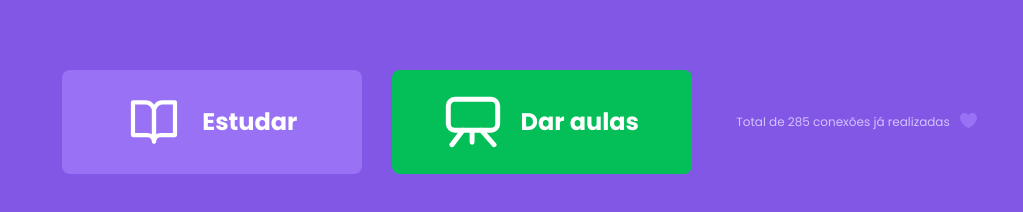
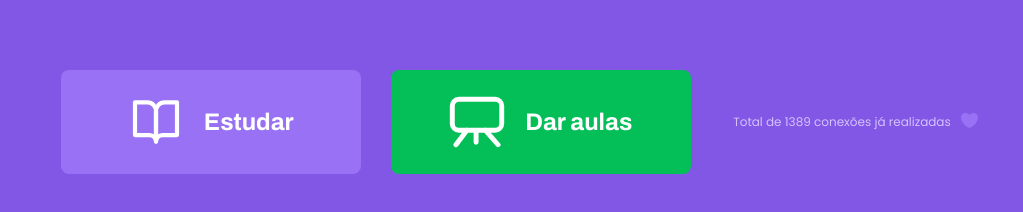
Before and after one commit to oMatheusCaetano/proffy, a React (Create React App) app: page / in a window 1280 px wide. Shown: the part 476-688 px from the top of the page, without its empty margins (128-1151 px from the left). Built offline with nearby package versions, Linux system fonts and the light colour scheme.

Commit message:
Hero Page

```diff
--- a/src/components/atoms/button/Button/styles.ts
+++ b/src/components/atoms/button/Button/styles.ts
@@ -18,10 +18,15 @@ export const Container = styled.button<ContainerProps>`
   border-radius: ${({ theme }) => theme.borderRadius};
   height: 56px;
   padding: 0 40px;
+  font-family: Archivo, Poppins, sans-serif;
   transition: .3s;
 
   &:hover {
     background: ${({ background }) => darken(0.1, background)};
+  }
+
+  span {
+    font-family: Archivo, Poppins, sans-serif;
   }
 
   ${({ big }) => big && css`
--- a/src/pages/Hero/index.tsx
+++ b/src/pages/Hero/index.tsx
@@ -1,4 +1,4 @@
-import React from 'react';
+import React, { useState, useEffect } from 'react';
 
 import { AvailableIcons } from '@/components/atoms/img/Icon';
 import { TextSize } from '@/components/atoms/text/Text';
@@ -16,7 +16,18 @@ import {
   StyledSlogan,
 } from './styles';
 
-const Hero: React.FC = () => (
+const Hero: React.FC = () => {
+  const [quantityOfConnections, setQuantityOfConnections] = useState(0);
+
+  useEffect(() => {
+    function loadQuantityOfConnections() {
+      setQuantityOfConnections(1389);
+    }
+
+    loadQuantityOfConnections();
+  }, []);
+
+  return (
     <Container>
       <HeroContainer>
         <div>
@@ -41,11 +52,12 @@ const Hero: React.FC = () => (
         </div>
 
         <StyledText size={TextSize.small} color={ThemeColors.textLighten}>
-        Total de 285 conexões já realizadas
+          Total de {quantityOfConnections} conexões já realizadas
           <StyledHeartIcon iconName={AvailableIcons.heart} />
         </StyledText>
       </ButtonContainer>
     </Container>
   );
+};
 
 export default Hero;
```
Also changed, not shown: .eslintrc.json. Lines whose indentation alone changed are shown as unchanged.
